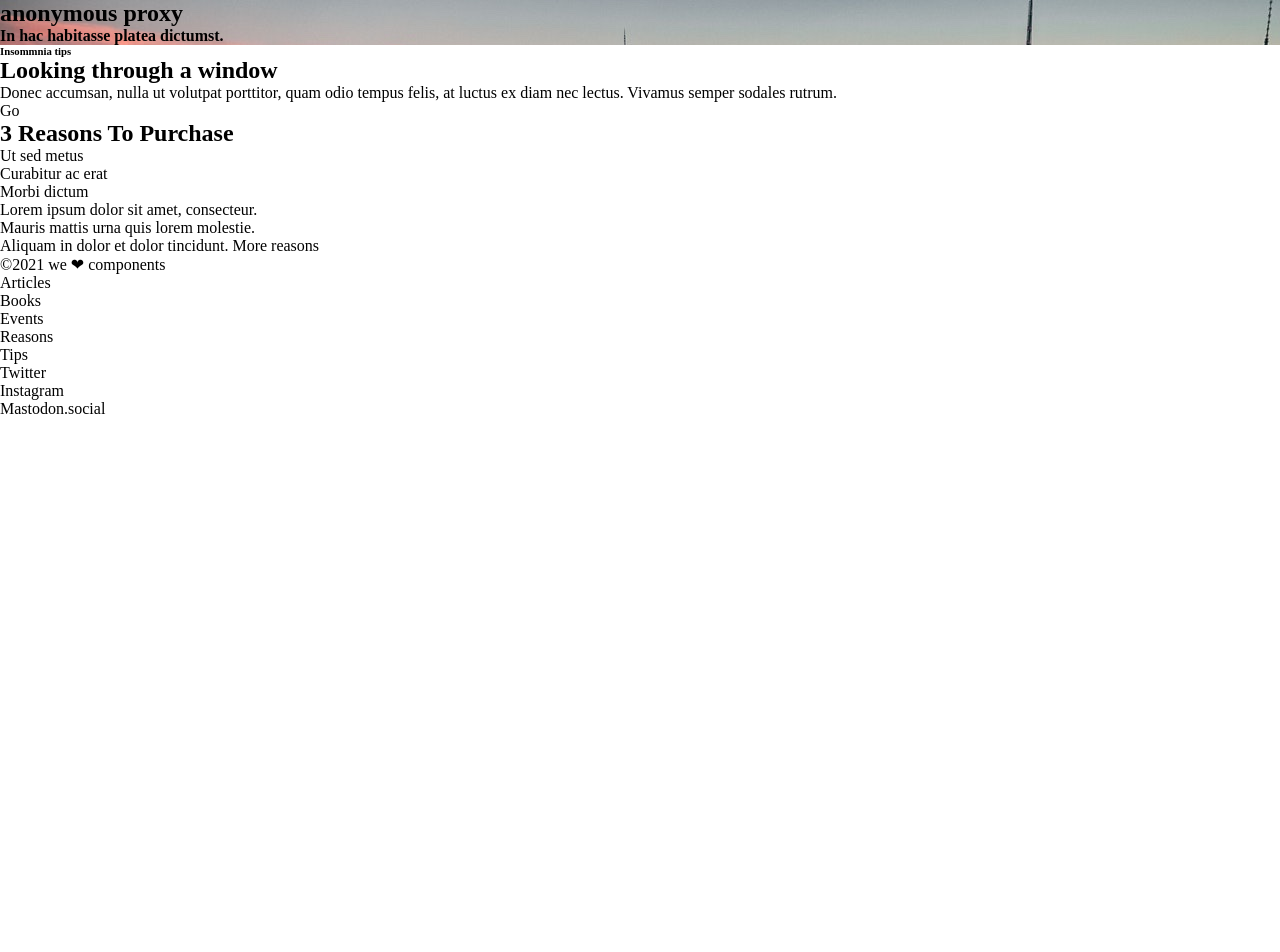
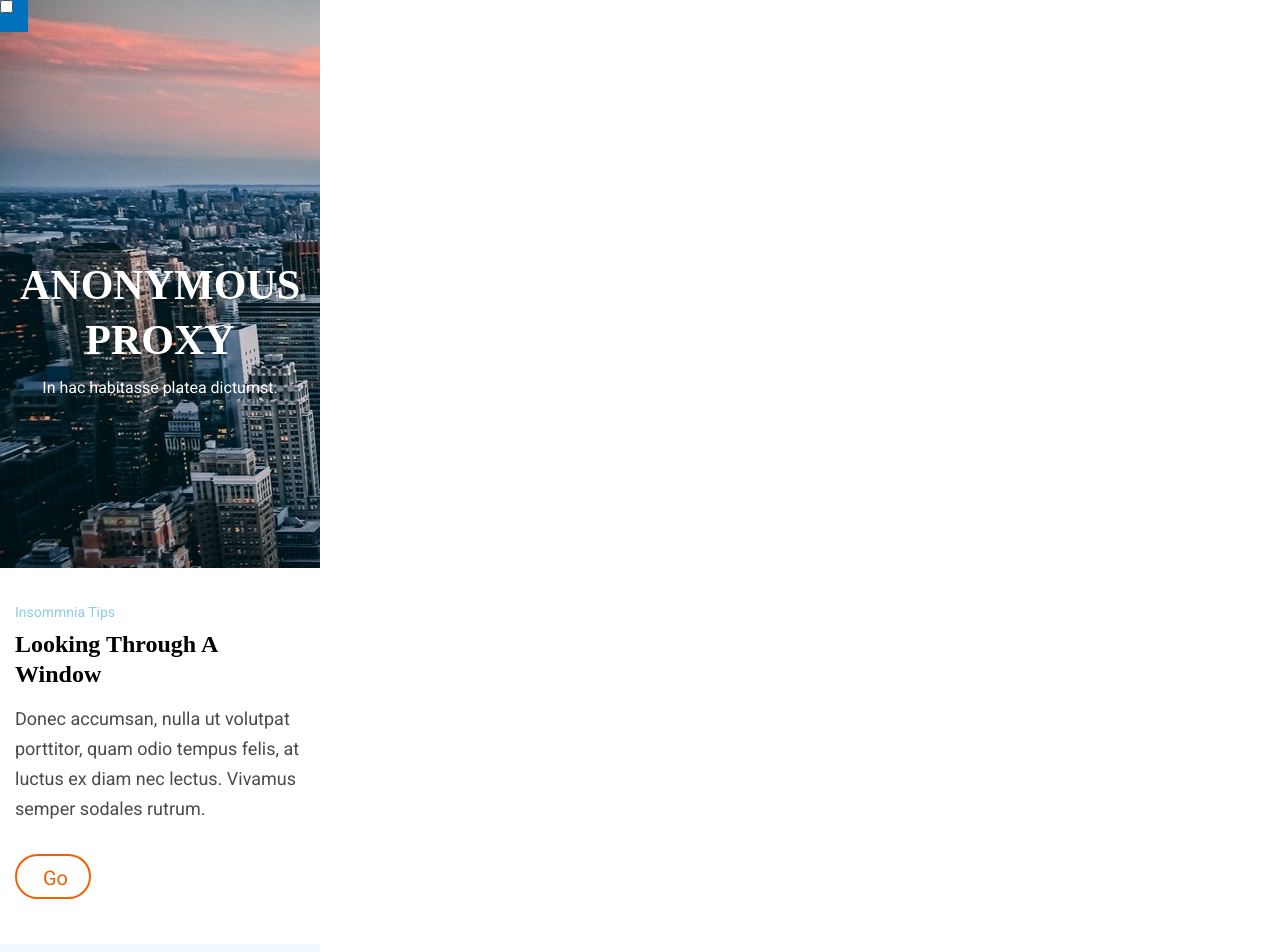
Before and after one commit to Adalab/modulo-1-evaluacion-final-Marta2Ges, a website: page public/index.html in a window 1280 px wide. Shown: the top 952 px of the page. Before the commit the page ends 800 px from the top, so only its background shows below. Drawn offline with nearby package versions, Linux system fonts and the light colour scheme.

Commit message:
Add css header first version

```diff
--- a/public/index.html
+++ b/public/index.html
@@ -3,7 +3,7 @@
   <head>
     <meta charset="UTF-8" />
     <meta name="viewport" content="width=device-width, initial-scale=1" />
-    <title>Adalab Web Starter Kit</title>
+    <title>Evaluación final Módulo1</title>
     <link href="https://fonts.googleapis.com/css?family=Roboto&display=swap" rel="stylesheet" />
     <link rel="stylesheet" href="./assets/css/main.css" />
     <link rel="icon" href="./assets/images/favicon.png" />
@@ -12,14 +12,17 @@
   <body>
     <div class="page">
       <header class="header">
-
         <section class="hero">
+          <input id="abrir-cerrar" name="abrir-cerrar" type="checkbox" value="" />
+<label for="abrir-cerrar" class="toggle-button"></label>
           <div class="Tile-hero">
               <h1 class="Title-text">anonymous proxy</h1>
               <h4 class="Title-text2">In hac habitasse platea dictumst.</h4>
           </div>
       </section>
       </header>
+
+
     <main class="main">
 
         <section class="white_section">
@@ -29,7 +32,11 @@
             Donec accumsan, nulla ut volutpat porttitor, quam odio tempus felis, at luctus ex diam nec lectus. Vivamus semper sodales rutrum.
           </p>
 
-          Go
+          <div class="rectangle">
+            <div class="go">
+              Go
+            </div>
+          </div>
         </section>
 
         <section class="blue_section">
--- /dev/null
+++ b/src/scss/core/_variables.scss
@@ -0,0 +1,8 @@
+
+$cerulean: #0271bc;
+$white:#ffffff;
+$lighblue:#8ccbea;
+$K:#000000;
+$greyish-brown:#4a4a4a;
+$C:#f26002;
+$ice-blue:#eff9ff;
--- /dev/null
+++ b/src/scss/pages/_index.scss
@@ -0,0 +1,151 @@
+* {
+    margin: 0;
+    box-sizing: border-box;
+    padding: 0;
+  }
+
+  .main {
+    width: 100vw;
+  }
+
+input#abrir-cerrar {
+    position: fixed;
+
+}
+
+.toggle-button {
+  width: 44px;
+  height: 44px;
+  margin: 0 160px 340px 0;
+  padding: 15px 14px;
+  background-color: $cerulean;
+}
+
+
+
+.hero{
+justify-content: center;
+background-image: url(../images/cover.jpg);
+width: 320px;
+height: 568px;
+padding: 0 15px 53px 0;
+background-blend-mode: multiply;
+background-image: linear-gradient(to bottom, rgba(255, 255, 255, 0.5) 25% color #000000);
+
+}
+
+.Title-text{
+  text-transform: uppercase;
+  width: 290px;
+  height: 110px;
+  margin: 240px 0 10px 15px;
+  text-shadow: 0 2px 3px rgba(0, 0, 0, 0.2);
+  font-family: RobotoSlab;
+  font-size: 42px;
+  font-weight: bold;
+  font-stretch: normal;
+  font-style: normal;
+  line-height: 1.31;
+  letter-spacing: normal;
+  text-align: center;
+  color: $white;
+
+}
+
+.Title-text2{
+    width: 290px;
+  height: 21px;
+  margin: 10px 0 45px 15px;
+  font-family: Roboto;
+  font-size: 16px;
+  font-weight: normal;
+  font-stretch: normal;
+  font-style: normal;
+  line-height: normal;
+  letter-spacing: normal;
+  text-align: center;
+  color: #ffffff;
+
+}
+
+.white_section{
+    width: 320px;
+    height: 376px;
+    padding: 30px 15px 45px;
+    background-color: #ffffff;
+
+}
+
+.Tips_Title{
+    text-transform: capitalize;
+    width: 190px;
+    height: 30px;
+    margin: 0 200px 1px 0;
+    font-family: Roboto;
+    font-size: 14px;
+    font-weight: normal;
+    font-stretch: normal;
+    font-style: normal;
+    line-height: 2.14;
+    letter-spacing: normal;
+    color: $lighblue;
+  }
+
+ .Title_Section1{
+  width: 290px;
+  height: 60px;
+  margin: 1px 0 15px;
+  font-family: RobotoSlab;
+  font-size: 24px;
+  font-weight: bold;
+  font-stretch: normal;
+  font-style: normal;
+  line-height: 1.25;
+  letter-spacing: normal;
+  color: $K;
+  text-transform: capitalize;
+}
+
+.description{
+    width: 290px;
+    height: 120px;
+    margin: 15px 0 30px;
+    font-family: Roboto;
+    font-size: 18px;
+    font-weight: normal;
+    font-stretch: normal;
+    font-style: normal;
+    line-height: 1.67;
+    letter-spacing: normal;
+    color: $greyish-brown;
+
+  }
+
+  .rectangle{
+  width: 76px;
+  height: 45px;
+  margin: 30px 214px 0 0;
+  padding: 0 25px 0 26px;
+  border-radius: 22.5px;
+  border: solid 2px $C;
+}
+
+.go{
+    width: 25px;
+    height: 45px;
+    font-family: Roboto;
+    font-size: 20px;
+    font-weight: 500;
+    font-stretch: normal;
+    font-style: normal;
+    line-height: 2.25;
+    letter-spacing: normal;
+    text-align: center;
+    color: $C;
+  }
+.blue_section{
+  width: 320px;
+  height: 624px;
+  padding: 30px 15px 60px;
+  background-color: $ice-blue;
+}
```
Also changed, not shown: src/html/index.html (+75 -13 lines), public/assets/css/main.css, 1 other file.
